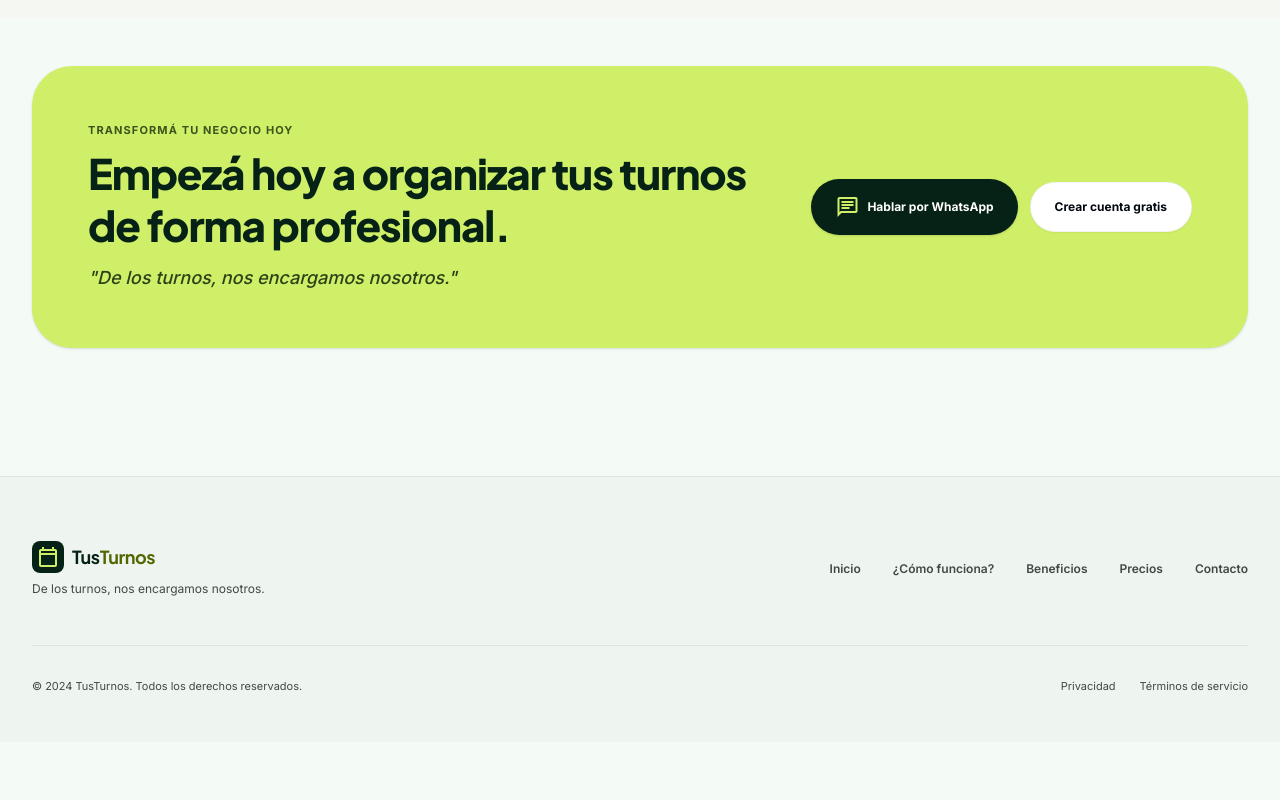
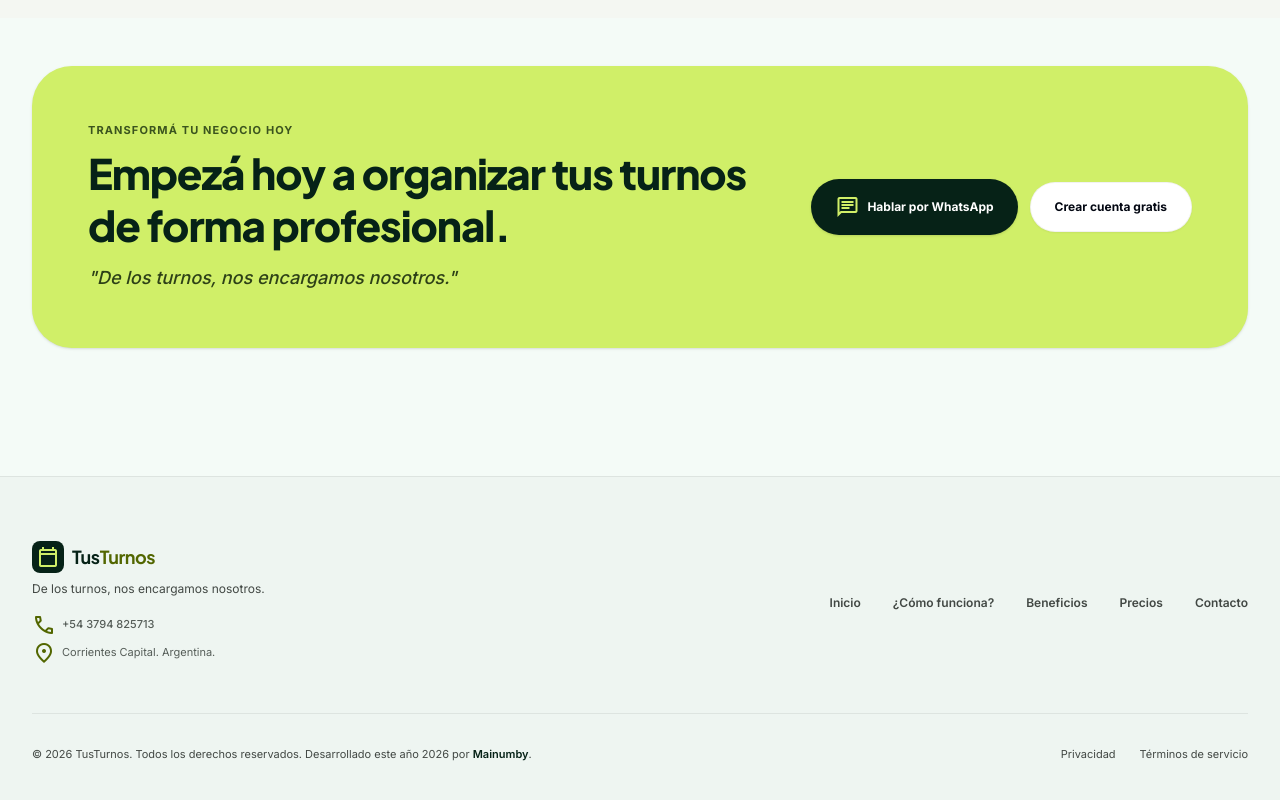
Before and after one commit to PabloArriola/tusturnos, a React (Vite) app: page / in a window 1280 px wide. Shown: the part 3747-4547 px from the top of the page. Before the commit the page ends 4489 px from the top, so only its background shows below. Built offline with nearby package versions, Linux system fonts and the light colour scheme.

Commit message:
Update contact info (+54 3794 825713, Corrientes Capital) and add Mainumby 2026 footer credit

```diff
--- a/src/components/Footer.tsx
+++ b/src/components/Footer.tsx
@@ -48,6 +48,18 @@ export const Footer: React.FC<FooterProps> = ({ onSelectTab, onOpenLegalModal })
             <p className="text-xs text-[#424844]">
               De los turnos, nos encargamos nosotros.
             </p>
+            <div className="flex flex-col gap-1 text-[11px] text-[#555d58] mt-2">
+              <p className="flex items-center gap-1.5">
+                <span className="material-symbols-outlined text-[15px] text-[#526600]">call</span>
+                <a href="https://wa.me/5493794825713" target="_blank" rel="noopener noreferrer" className="hover:text-[#062217] font-medium">
+                  +54 3794 825713
+                </a>
+              </p>
+              <p className="flex items-center gap-1.5">
+                <span className="material-symbols-outlined text-[15px] text-[#526600]">location_on</span>
+                <span>Corrientes Capital. Argentina.</span>
+              </p>
+            </div>
           </div>
 
           {/* Navigation Links */}
@@ -72,7 +84,7 @@ export const Footer: React.FC<FooterProps> = ({ onSelectTab, onOpenLegalModal })
 
         {/* Legal & Copyright */}
         <div className="flex flex-col sm:flex-row items-center justify-between gap-4 pt-8 text-[11px] text-[#424844]">
-          <p>© 2024 TusTurnos. Todos los derechos reservados.</p>
+          <p>© 2026 TusTurnos. Todos los derechos reservados. Desarrollado este año 2026 por <strong className="text-[#062217] font-semibold">Mainumby</strong>.</p>
           <div className="flex items-center gap-6">
             <button onClick={openPrivacy} className="hover:text-[#062217] transition-colors underline-offset-2 hover:underline">
               Privacidad
--- a/src/components/views/ContactView.tsx
+++ b/src/components/views/ContactView.tsx
@@ -84,12 +84,12 @@ export const ContactView: React.FC<ContactViewProps> = ({
                       Atención rápida por WhatsApp
                     </p>
                     <h3 className="font-display text-xl font-bold">Chateá con un asesor ahora</h3>
-                    <p className="text-sm text-emerald-200 mt-1 font-mono">+54 9 11 2394-0228</p>
+                    <p className="text-sm text-emerald-200 mt-1 font-mono">+54 3794 825713</p>
                   </div>
 
                   <a
                     className="inline-flex items-center justify-center gap-2 w-full py-3.5 px-5 rounded-full bg-[#d0ef68] hover:bg-[#b5d24e] text-[#171e00] text-xs font-bold transition-all shadow-md active:scale-95"
-                    href="https://wa.me/5491123940228?text=Hola!%20Quiero%20charlar%20con%20un%20asesor%20de%20TusTurnos"
+                    href="https://wa.me/5493794825713?text=Hola!%20Quiero%20charlar%20con%20un%20asesor%20de%20TusTurnos"
                     rel="noopener noreferrer"
                     target="_blank"
                   >
@@ -101,6 +101,30 @@ export const ContactView: React.FC<ContactViewProps> = ({
 
               {/* General Contact Info Card */}
               <div className="bg-white rounded-3xl p-6 sm:p-8 shadow-xs border border-[#dde4e0] flex flex-col gap-5">
+                <div className="flex items-start gap-4">
+                  <div className="w-10 h-10 rounded-xl bg-[#e8f0ec] flex items-center justify-center text-[#062217] shrink-0">
+                    <span className="material-symbols-outlined text-[20px]">call</span>
+                  </div>
+                  <div className="flex flex-col text-xs">
+                    <span className="text-[10px] uppercase font-bold text-[#424844] tracking-wider">Teléfono Directo</span>
+                    <a className="font-bold text-[#062217] hover:underline" href="tel:+543794825713">
+                      +54 3794 825713
+                    </a>
+                    <span className="text-[#424844]">Llamadas y WhatsApp</span>
+                  </div>
+                </div>
+
+                <div className="flex items-start gap-4">
+                  <div className="w-10 h-10 rounded-xl bg-[#e8f0ec] flex items-center justify-center text-[#062217] shrink-0">
+                    <span className="material-symbols-outlined text-[20px]">location_on</span>
+                  </div>
+                  <div className="flex flex-col text-xs">
+                    <span className="text-[10px] uppercase font-bold text-[#424844] tracking-wider">Ubicación</span>
+                    <p className="font-bold text-[#062217]">Corrientes Capital</p>
+                    <p className="text-[#424844]">Argentina</p>
+                  </div>
+                </div>
+
                 <div className="flex items-start gap-4">
                   <div className="w-10 h-10 rounded-xl bg-[#e8f0ec] flex items-center justify-center text-[#062217] shrink-0">
                     <span className="material-symbols-outlined text-[20px]">mail</span>
@@ -240,7 +264,7 @@ export const ContactView: React.FC<ContactViewProps> = ({
                         <input
                           type="tel"
                           required
-                          placeholder="+54 11 5555-5555"
+                          placeholder="+54 379 482-5713"
                           value={phone}
                           onChange={(e) => setPhone(e.target.value)}
                           className="w-full h-11 px-4 rounded-xl bg-[#f4fbf7] border border-[#dde4e0] text-sm text-[#062217] placeholder-gray-400 focus:outline-none focus:ring-2 focus:ring-[#062217]"
@@ -371,7 +395,7 @@ export const ContactView: React.FC<ContactViewProps> = ({
               <div className="grid grid-cols-3 gap-3 pt-2">
                 <div className="p-3.5 bg-white rounded-2xl border border-[#dde4e0] flex flex-col">
                   <span className="font-display text-base font-bold text-[#062217]">ARG</span>
-                  <span className="text-[11px] text-[#424844]">Buenos Aires, CABA</span>
+                  <span className="text-[11px] text-[#424844]">Corrientes Capital</span>
                 </div>
                 <div className="p-3.5 bg-white rounded-2xl border border-[#dde4e0] flex flex-col">
                   <span className="font-display text-base font-bold text-[#062217]">CHL</span>
```
